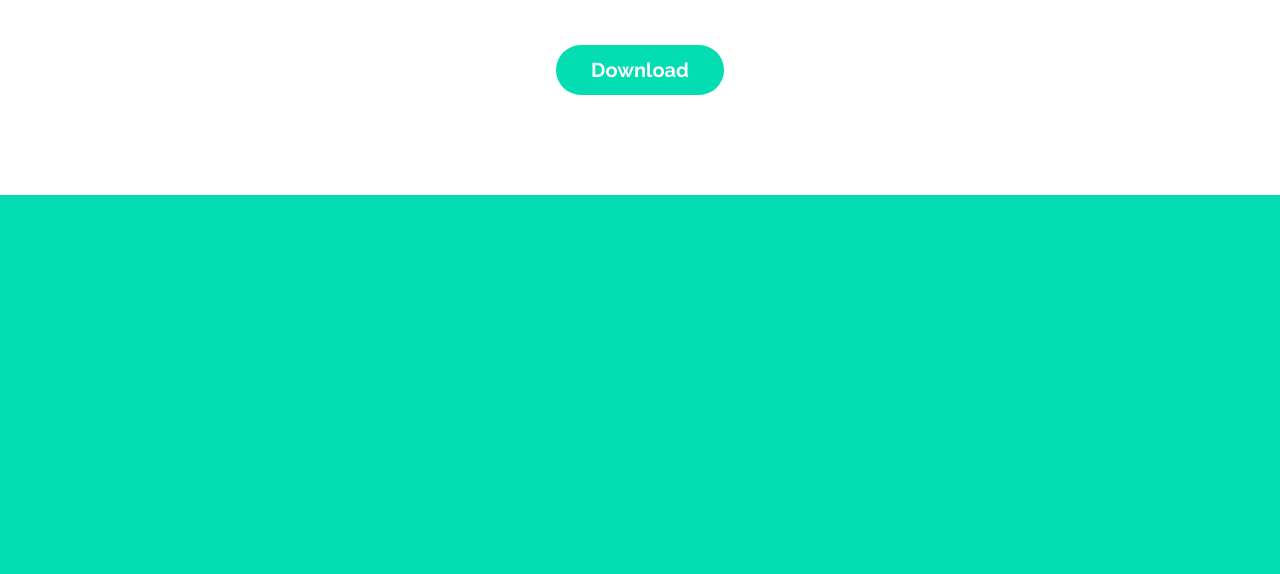
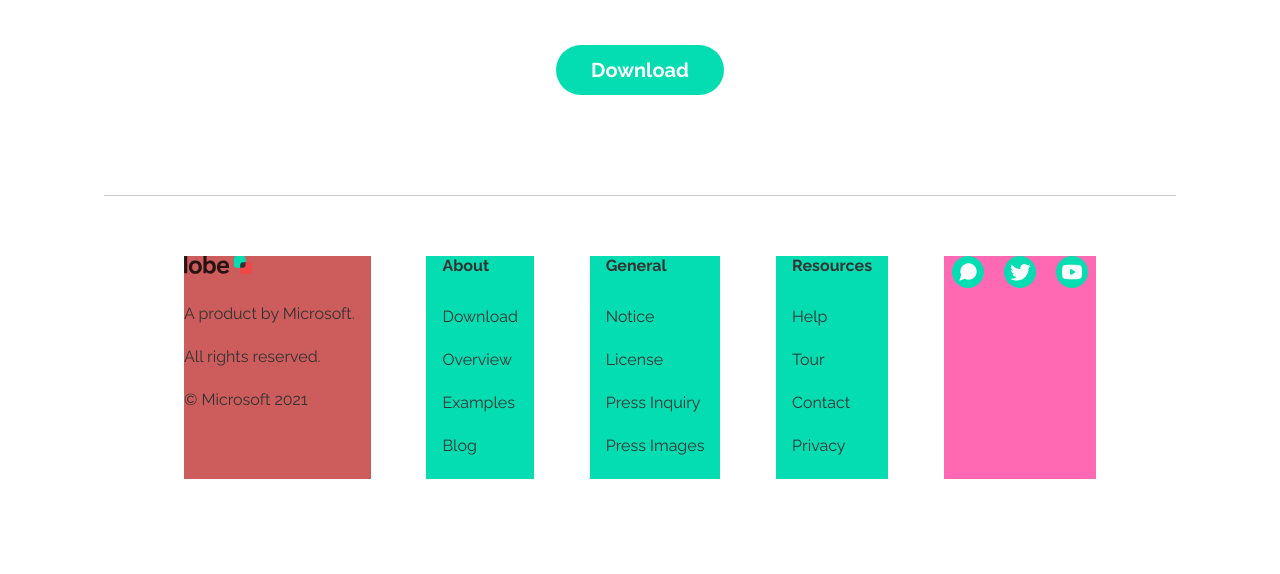
Before and after one commit to MertKaramolla/FrontendPractice5-Lobe, a plain HTML site: page index.html in a window 1280 px wide. Shown: the part 1502-2076 px from the top of the page. Drawn offline with Linux system fonts and the light colour scheme.

Commit message:
added footer section, cleaned up media queries

```diff
--- a/index.html
+++ b/index.html
@@ -171,8 +171,57 @@
             <h2 class="hero-header">Train your app with Lobe</h2>
             <button type="button" class="hero-download-button">Download</button>
         </section>
-        <div id="Please-Destroy-Me"></div>
     </main>
+    <footer>
+        <div class="footer-container">
+            <div class="footer-column footer-copyright">
+                <svg class="footer-logo">
+                    <use href="#logo-icon"></use>
+                </svg>
+                <small class="copyright-text">A product by Microsoft.</small>
+                <small class="copyright-text">All rights reserved.</small>
+                <small class="copyright-text">© Microsoft 2021</small>
+            </div>
+            <article class="footer-column footer-link-column">
+                <span class="footer-column-title">About</span>
+                <a href="/second.html" class="footer-column-link">Download</a>
+                <a href="/second.html" class="footer-column-link">Overview</a>
+                <a href="/second.html" class="footer-column-link">Examples</a>
+                <a href="/second.html" class="footer-column-link">Blog</a>
+            </article>
+            <article class="footer-column footer-link-column">
+                <span class="footer-column-title">General</span>
+                <a href="/second.html" class="footer-column-link">Notice</a>
+                <a href="/second.html" class="footer-column-link">License</a>
+                <a href="/second.html" class="footer-column-link">Press Inquiry</a>
+                <a href="/second.html" class="footer-column-link">Press Images</a>
+            </article>
+            <article class="footer-column footer-link-column">
+                <span class="footer-column-title">Resources</span>
+                <a href="/second.html" class="footer-column-link">Help</a>
+                <a href="/second.html" class="footer-column-link">Tour</a>
+                <a href="/second.html" class="footer-column-link">Contact</a>
+                <a href="/second.html" class="footer-column-link">Privacy</a>
+            </article>
+            <div class="footer-column footer-socials">
+                <a href="./second.html" class="footer-social-button">
+                    <svg class="footer-social-icon">
+                        <use href="#message-icon"></use>
+                    </svg>
+                </a>
+                <a href="./second.html" class="footer-social-button">
+                    <svg class="footer-social-icon">
+                        <use href="#twitter-icon"></use>
+                    </svg>
+                </a>
+                <a href="./second.html" class="footer-social-button">
+                    <svg class="footer-social-icon">
+                        <use href="#youtube-icon"></use>
+                    </svg>
+                </a>
+            </div>
+        </div>
+    </footer>
     <script src="./resources/scripts/menuControls.js"></script>
 </body>
 </html>
--- a/resources/css/main.css
+++ b/resources/css/main.css
@@ -1,12 +1,6 @@
 /* Imports */
 
 /* Globals */
-
-#Please-Destroy-Me {
-    background-color: #04ddb2;
-    width: 100vw;
-    height: 200vh;
-}
 
 * {
     box-sizing: border-box;
@@ -88,6 +82,7 @@ header {
     border-radius: 24px;
     margin-right: 24px;
     cursor: pointer;
+    transition: transform 0.1s linear;
 }
 
 .header-download-button:hover {
@@ -317,10 +312,96 @@ main {
     border-radius: 32px;
     margin: 0 auto 100px;
     cursor: pointer;
+    transition: transform 0.1s linear;
 }
 
 .hero-download-button:hover {
     transform: scale3d(1.05, 1.05, 1.05);
+}
+
+
+/* Footer Section */
+
+footer {
+    padding: 0 32px 32px;
+}
+
+.footer-container {
+    display: flex;
+    justify-content: space-between;
+    max-width: 1072px;
+    padding: 60px 80px;
+    border-top: rgba(0, 0, 0, 0.2) solid 0.5px;
+    margin: 0 auto;
+}
+
+.footer-column {
+    background-color: #04ddb2;
+}
+
+.footer-copyright {
+    background-color: indianred;
+    padding-right: 1rem;
+}
+
+.footer-logo {
+    display: block;
+    width: 68px;
+    height: 18px;
+    margin-bottom: 30px;
+}
+
+.copyright-text {
+    white-space: nowrap;
+    display: block;
+    font-size: 1rem;
+    padding-bottom: 24px;
+}
+
+.footer-link-column {
+    padding: 0 1rem;
+}
+
+.footer-column-title {
+    display: block;
+    font-size: 1rem;
+    font-weight: 700;
+    margin-bottom: 2rem;
+}
+
+.footer-column-link {
+    display: block;
+    color: #333;
+    font-size: 1rem;
+    text-decoration: none;
+    margin-bottom: 1.5rem;
+    white-space: nowrap;
+    cursor: pointer;
+    transition: color 0.1s linear, transform 0.1s linear;
+}
+
+.footer-column-link:hover {
+    color: #000;
+    transform: scale3d(1.025, 1.025, 1.025);
+}
+
+.footer-socials {
+    background-color: hotpink;
+}
+
+.footer-social-button {
+    display: inline-block;
+    background-color: #04ddb2;
+    width: 32px;
+    height: 32px;
+    padding: 3px;
+    margin: 0 8px;
+    border-radius: 50%;
+}
+
+.footer-social-icon {
+    width: 26px;
+    height: 26px;
 }
 
 
@@ -334,11 +415,25 @@ main {
 
     .main-heading {
         font-size: 3.5rem;
+        padding-top: 2.5rem;
     }
 
     .tagline {
         font-size: 1.5rem;
         max-width: 550px;
+    }
+
+    .footer-social-button {
+        display: block;
+        margin: 8px;
+        width: 40px;
+        height: 40px;
+        padding: 5px;
+    }
+
+    .footer-social-icon {
+        width: 30px;
+        height: 30px;
     }
 }
 
@@ -373,9 +468,19 @@ main {
         width: 100vw;
     }
 
+    .video-image-holder {
+        padding-top: 22px;
+    }
+
     .youtube-video {
         height: calc(100vw * 9 / 16);
         border-radius: 0;
     }
 
+    .hero-header {
+        font-size: 38px;
+        max-width: 300px;
+        margin: 55px auto 32px;
+    }
+
 }
```
